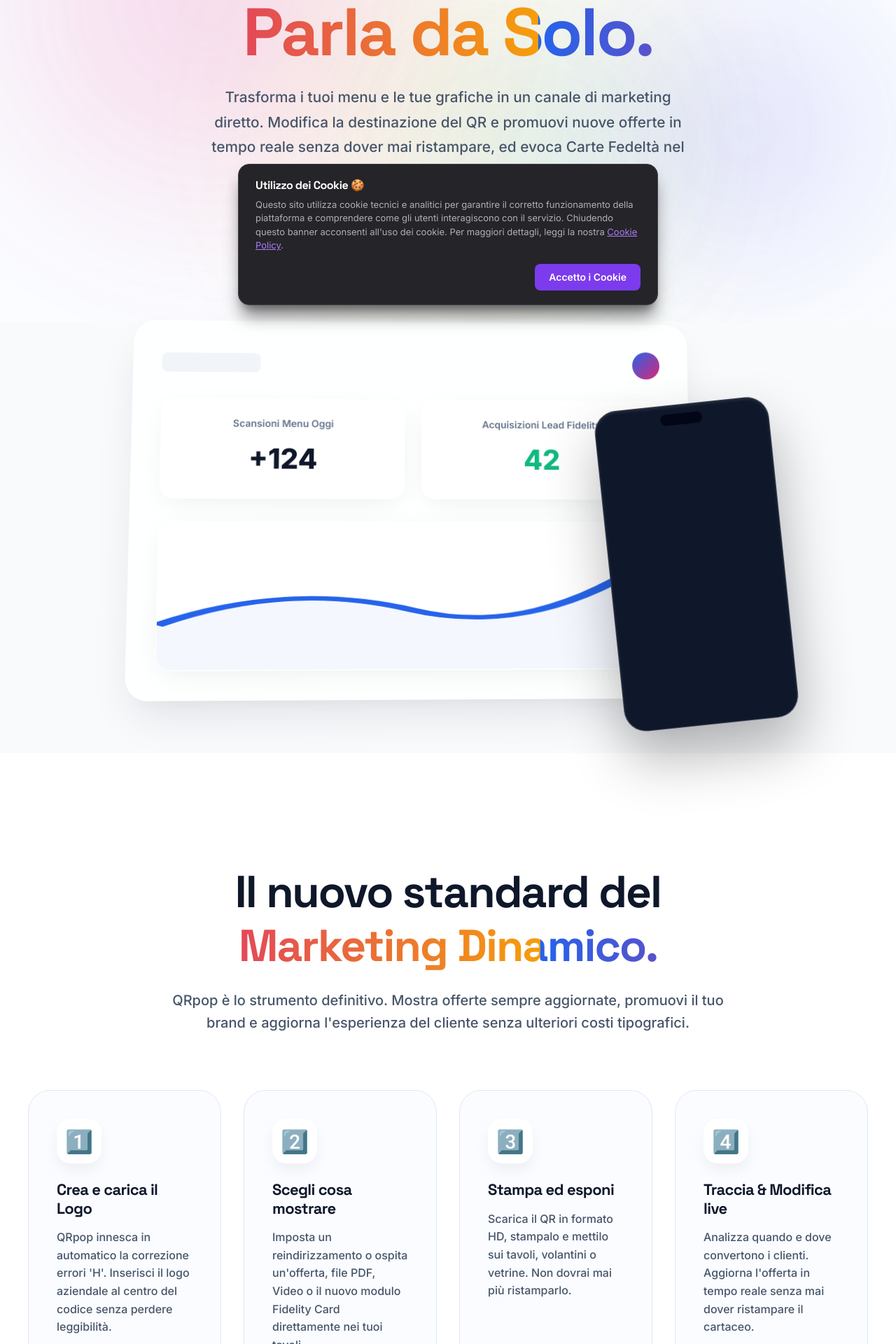
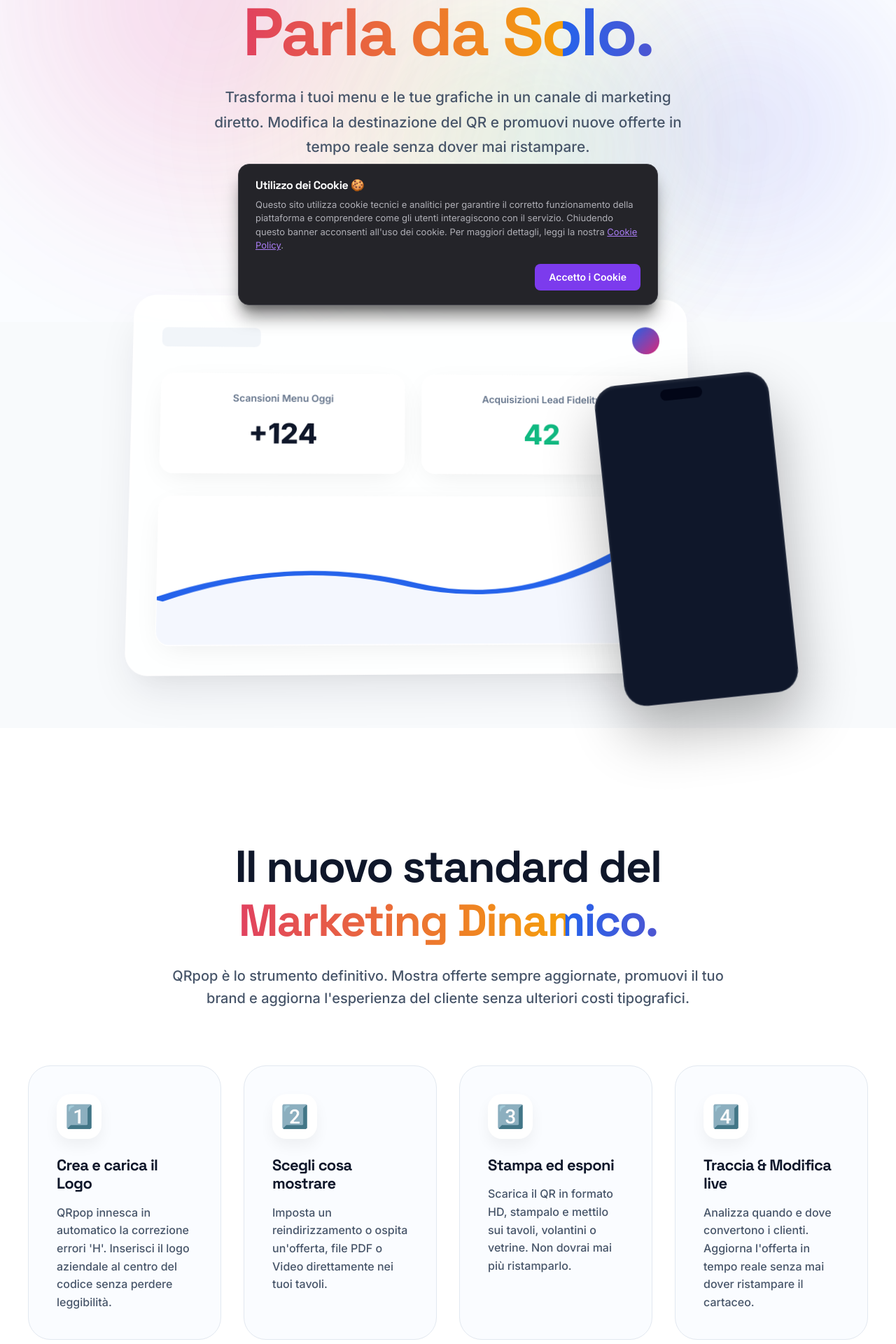
Before and after one commit to cgabelli/qrpop, a Next.js app: page / in a window 1280 px wide. Shown: the part 340-2260 px from the top of the page at 70% size. Built offline with nearby package versions, Linux system fonts and the light colour scheme.

Commit message:
fix(ui): remove premature mentions of fidelity card addon

```diff
--- a/app/page.tsx
+++ b/app/page.tsx
@@ -59,7 +59,7 @@
     type: "Tutto incluso",
     annualPrice: 99,
     description: "Nessun vincolo, massima libertà",
-    features: ["Upload illimitati", "Tutti i formati (JPG, MP4, PDF)", "Modulo Fidelity Card & CRM", "Durata 1 anno"],
+    features: ["Upload illimitati", "Tutti i formati (JPG, MP4, PDF)", "Cambia contenuto liberamente", "Durata 1 anno"],
     popular: false,
     highlight: false,
     cta: "Acquista",
@@ -197,7 +197,7 @@
             lineHeight: 1.7,
             fontWeight: 500,
           }}>
-          Trasforma i tuoi menu e le tue grafiche in un canale di marketing diretto. Modifica la destinazione del QR e promuovi nuove offerte in tempo reale senza dover mai ristampare, ed evoca Carte Fedeltà nel Wallet dei clienti!
+          Trasforma i tuoi menu e le tue grafiche in un canale di marketing diretto. Modifica la destinazione del QR e promuovi nuove offerte in tempo reale senza dover mai ristampare.
         </p>
 
         <div className="animate-fade-up-delay-3" style={{ display: "flex", gap: 16, flexWrap: "wrap", justifyContent: "center" }}>
@@ -303,7 +303,7 @@
     {
       icon: "2️⃣",
       title: "Scegli cosa mostrare",
-      desc: "Imposta un reindirizzamento o ospita un'offerta, file PDF, Video o il nuovo modulo Fidelity Card direttamente nei tuoi tavoli.",
+      desc: "Imposta un reindirizzamento o ospita un'offerta, file PDF o Video direttamente nei tuoi tavoli.",
     },
     {
       icon: "3️⃣",
```
